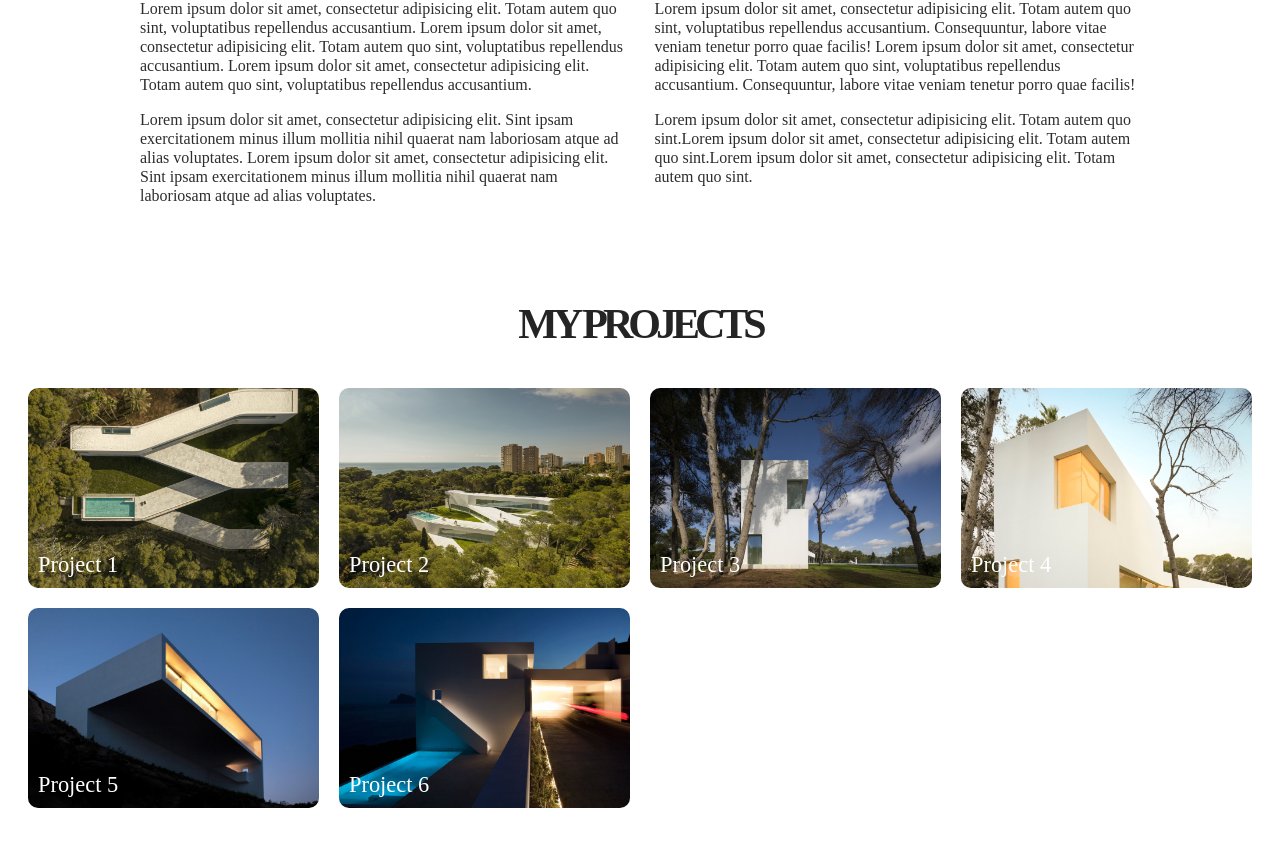
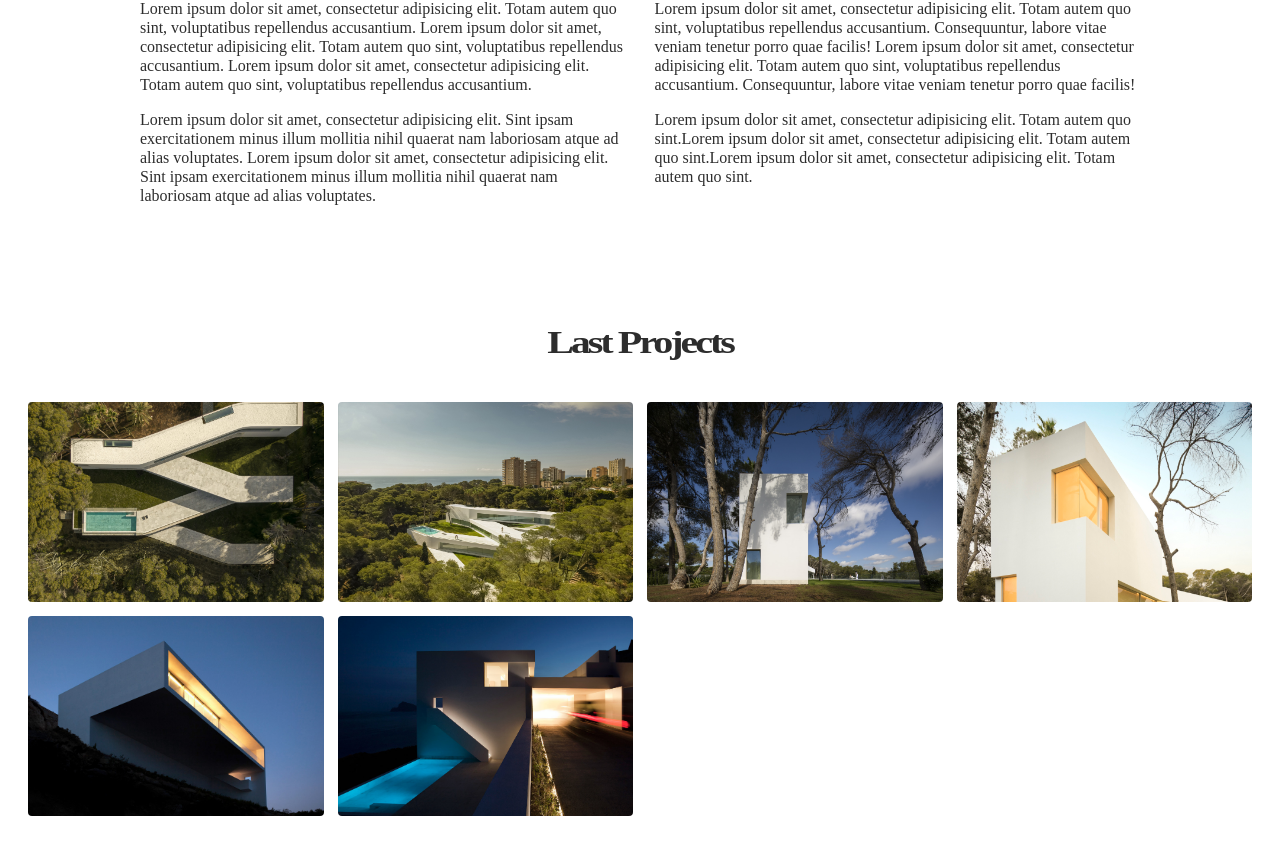
Before and after one commit to manda9988/ams-archi, a SvelteKit app: page / in a window 1280 px wide. Shown: the part 1046-1890 px from the top of the page. Built offline with nearby package versions, Linux system fonts and the light colour scheme.

Commit message:
Initial commit

```diff
--- a/src/components/Projects.svelte
+++ b/src/components/Projects.svelte
@@ -5,15 +5,13 @@
 </script>
 
 <section class="section-projects">
-	<h2>My Projects</h2>
+	<!-- <p>Last</p> -->
+	<h2>Last Projects</h2>
 
 	<div class="projects-gallery">
 		{#each projects as project}
-			<a
-				href={`#${project.id}`}
-				class="project-item"
-				style={`background-image: url('${project.imageUrl}')`}
-			>
+			<a href={`#${project.id}`} class="project-item">
+				<div class="project-image" style={`background-image: url('${project.imageUrl}')`}></div>
 				<figure>
 					<figcaption>{project.name}</figcaption>
 				</figure>
--- a/src/lib/projectsData.js
+++ b/src/lib/projectsData.js
@@ -2,37 +2,37 @@
 export const projects = [
 	{
 		id: 'project1',
-		name: 'Project 1',
+		name: 'Project1',
 		description: 'Description for Project 1',
 		imageUrl: '/images/img1.jpeg'
 	},
 	{
 		id: 'project2',
-		name: 'Project 2',
+		name: 'Project2',
 		description: 'Description for Project 2',
 		imageUrl: '/images/img2.jpeg'
 	},
 	{
 		id: 'project3',
-		name: 'Project 3',
+		name: 'Project3',
 		description: 'Description for Project 3',
 		imageUrl: '/images/img3.jpeg'
 	},
 	{
 		id: 'project4',
-		name: 'Project 4',
+		name: 'Project4',
 		description: 'Description for Project 4',
 		imageUrl: '/images/img4.jpeg'
 	},
 	{
 		id: 'project5',
-		name: 'Project 5',
+		name: 'Project5',
 		description: 'Description for Project 5',
 		imageUrl: '/images/img5.jpeg'
 	},
 	{
 		id: 'project6',
-		name: 'Project 6',
+		name: 'Project6',
 		description: 'Description for Project 6',
 		imageUrl: '/images/img6.jpeg'
 	}
--- a/src/styles/projects.scss
+++ b/src/styles/projects.scss
@@ -1,45 +1,70 @@
 .section-projects {
-	margin-top: 20px;
+	margin-top: 40px;
 	padding: 20px;
-	// background: #ff7f7f;
 
 	h2 {
-		text-transform: uppercase;
-		font-size: 42px;
-		font-weight: 600;
-		letter-spacing: -5px;
-		color: rgb(36, 36, 36);
+		font-size: 40px;
+		font-weight: 700;
+		letter-spacing: -3px;
+		transform: scaleY(0.8);
+		color: rgb(45, 45, 45);
 		text-align: center;
-		margin-bottom: 40px;
+		margin-bottom: 36px;
 	}
 
 	.projects-gallery {
 		display: grid;
 		grid-template-columns: repeat(auto-fit, minmax(250px, 1fr));
-		gap: 20px;
+		gap: 14px;
 		justify-items: center;
 	}
 
 	.project-item {
 		position: relative;
 		overflow: hidden;
-		border-radius: 10px;
+		border-radius: 4px;
 		height: 200px;
 		width: 100%;
+		transition: transform 0.3s ease-in-out;
+		cursor: pointer;
+
+		&:hover {
+			.project-image::before {
+				content: '';
+				position: absolute;
+				top: 0;
+				left: 0;
+				right: 0;
+				bottom: 0;
+				background: rgba(28, 28, 28, 0.83);
+			}
+
+			figcaption {
+				opacity: 1;
+			}
+		}
+	}
+
+	.project-image {
+		height: 100%;
+		width: 100%;
+		transition: transform 0.3s ease-in-out;
+		position: relative;
 		background-size: cover;
 		background-position: center;
-		transition: transform 0.3s ease-in-out;
-
-		&:hover {
-			transform: scale(1.02);
-		}
 	}
 
 	figcaption {
 		position: absolute;
-		bottom: 10px;
-		left: 10px;
-		color: white;
-		font-size: 1.4em;
+		top: 50%;
+		left: 50%;
+		transform: translate(-50%, -50%);
+		color: rgb(238, 238, 238);
+		font-size: 1.2em;
+		font-weight: 500;
+		letter-spacing: -1px;
+		opacity: 0;
+		transition: opacity 0.3s ease-in-out;
+		pointer-events: none;
 	}
 }
```
